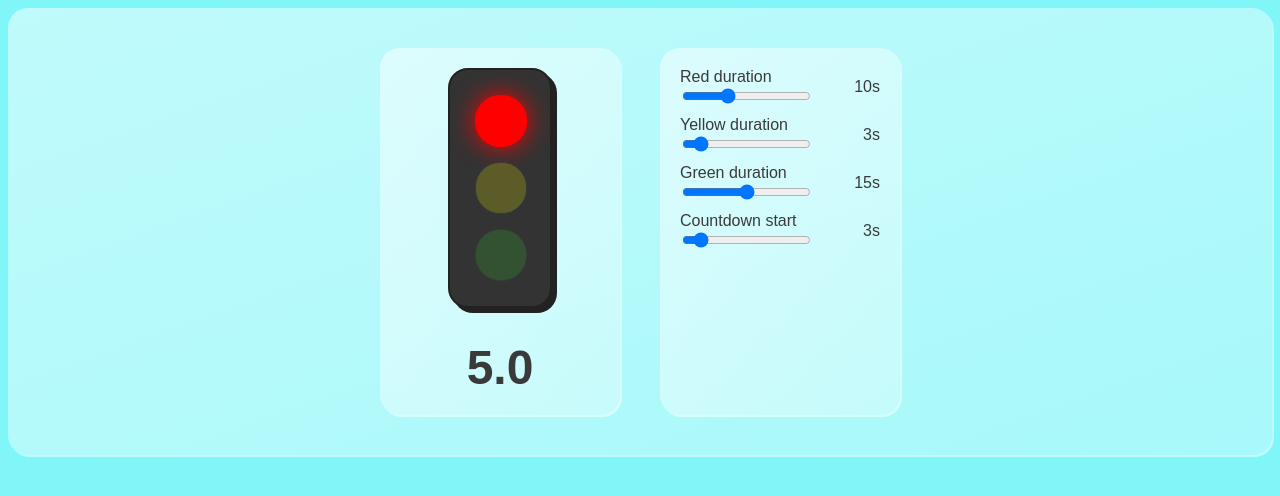
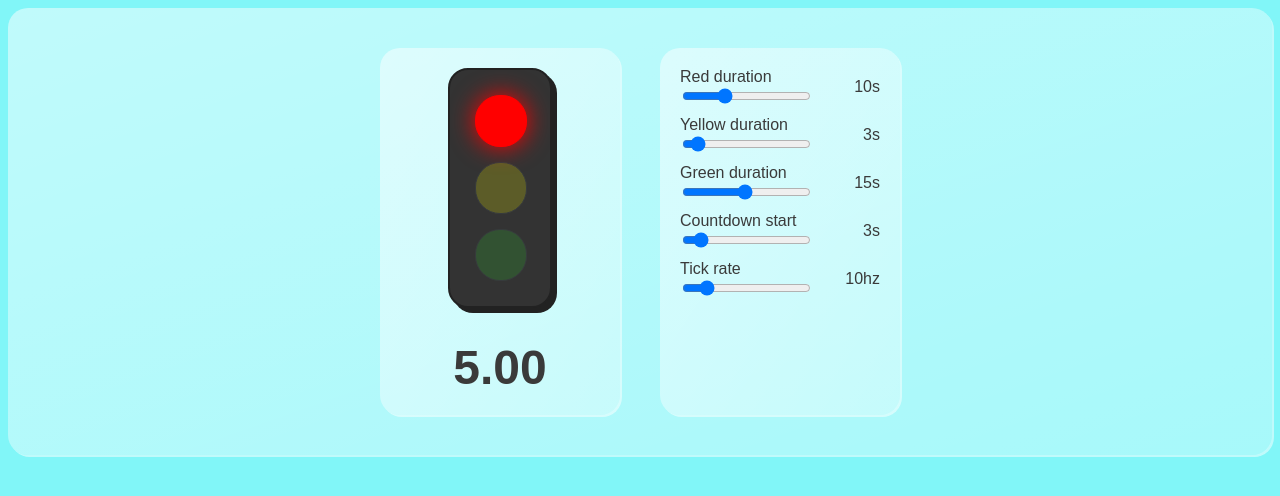
Before and after one commit to SOpatrin/Web_traffic_light, a Vue app: page /red in a window 1280 px wide. Shown: the top 496 px of the page. Built offline with nearby package versions, Linux system fonts and the light colour scheme.

Commit message:
Add tick rate and some fixes

```diff
--- a/public/index.html
+++ b/public/index.html
@@ -5,7 +5,7 @@
     <meta http-equiv="X-UA-Compatible" content="IE=edge">
     <meta name="viewport" content="width=device-width,initial-scale=1.0">
     <link rel="icon" href="<%= BASE_URL %>favicon.ico">
-    <title><%= htmlWebpackPlugin.options.title %></title>
+    <title>Traffic light</title>
   </head>
   <body>
     <noscript>
--- a/src/components/TraficLightItem.vue
+++ b/src/components/TrafficLightItem.vue
@@ -4,7 +4,7 @@
 
 <script>
 export default {
-    name: 'TraficLightItem',
+    name: 'TrafficLightItem',
     props: {
         color: {
             validator: function (value) {
--- a/src/components/TraficLitghtBody.vue
+++ b/src/components/TrafficLitghtBody.vue
@@ -1,33 +1,33 @@
 <template>
     <div class="margin-items card glass">
-        <div class="trafic-light-container card glass">
+        <div class="traffic-light-container card glass">
             <div class="body">
-                <TraficLightItem color="red" :on="color === 'red'" :blink="color === 'red' && timer < timerLowerBound" />
-                <TraficLightItem color="yellow" :on="color === 'yellow'" :blink="color === 'yellow' && timer < timerLowerBound" />
-                <TraficLightItem color="green" :on="color === 'green'" :blink="color === 'green' && timer < timerLowerBound" />
+                <TrafficLightItem color="red" :on="color === 'red'" :blink="color === 'red' && timer < timerLowerBound" />
+                <TrafficLightItem color="yellow" :on="color === 'yellow'" :blink="color === 'yellow' && timer < timerLowerBound" />
+                <TrafficLightItem color="green" :on="color === 'green'" :blink="color === 'green' && timer < timerLowerBound" />
             </div>
-            <h1 class="timer" :class="{pulse: timer < timerLowerBound}">{{ timer.toFixed(1) }}</h1>
+            <h1 class="timer" :class="{pulse: timer < timerLowerBound}">{{ timer.toFixed(2) }}</h1>
         </div>
         <form action="" class="controls-container card glass">
             <fieldset>
                 <div class="row">
                     <label class="input-label">
                         Red duration
-                        <input type="range" name="red-time" v-model.number="colorTimes.red" min="0" max="30" />
+                        <input type="range" name="red-time" v-model.number="colorTimes.red" min="1" max="30" />
                     </label>
                     <output>{{ colorTimes.red + 's' }}</output>
                 </div>
                 <div class="row">
                     <label class="input-label">
                         Yellow duration
-                        <input type="range" name="yellow-time" v-model.number="colorTimes.yellow" min="0" max="30" />
+                        <input type="range" name="yellow-time" v-model.number="colorTimes.yellow" min="1" max="30" />
                     </label>
                     <output>{{ colorTimes.yellow + 's' }}</output>
                 </div>
                 <div class="row">
                     <label class="input-label">
                         Green duration
-                        <input type="range" name="green-time" v-model.number="colorTimes.green" min="0" max="30" />
+                        <input type="range" name="green-time" v-model.number="colorTimes.green" min="1" max="30" />
                     </label>
                     <output>{{ colorTimes.green + 's' }}</output>
                 </div>
@@ -38,16 +38,23 @@
                     </label>
                     <output>{{ timerLowerBound + 's' }}</output>
                 </div>
+                <div class="row">
+                    <label class="input-label">
+                        Tick rate
+                        <input type="range" name="tick-rate" v-model.number="tickRate" min="1" max="60" />
+                    </label>
+                    <output>{{ tickRate + 'hz' }}</output>
+                </div>
             </fieldset>
         </form>
     </div>
 </template>
 
 <script>
-import TraficLightItem from './TraficLightItem.vue';
+import TrafficLightItem from './TrafficLightItem.vue';
 
 export default {
-    name: 'TraficLightBody',
+    name: 'TrafficLightBody',
     props: {
         color: {
             validator: function (value) {
@@ -77,12 +84,14 @@ export default {
             timer: 0,
             timerLowerBound: 3,
             timerInterval: null,
+            lastUpdated: performance.now(),
+            tickRate: 10,
             colorEnum,
             colorTimes
         }
     },
     components: {
-        TraficLightItem
+        TrafficLightItem
     },
     mounted: function() {
         // Load data from storage
@@ -102,10 +111,13 @@ export default {
             this.direction = Number(storageDirection);
         }
 
-        // Set timer interval
-        this.timerInterval = setInterval(() => {
-            this.timer -= .100;
-        }, 100)
+        Object.keys(this.colorTimes).forEach((key) => {
+            this.$watch('colorTimes.' + key, function() {
+                if (key === this.color) {
+                    this.timer = this.colorTimes[this.color];
+                }
+            });
+        })
     },
     // Set data in storage
     watch: {
@@ -123,6 +135,14 @@ export default {
         },
         direction: function() {
             sessionStorage.setItem('direction', this.direction);
+        },
+        tickRate: {
+            immediate: true,
+            handler: function() {
+                // Set timer interval
+                clearInterval(this.timerInterval);
+                this.timerInterval = setInterval(this.changeTimer, 1000 / this.tickRate);
+            }
         }
     },
     methods: {
@@ -139,6 +159,11 @@ export default {
 
             currentLight += this.direction;
             this.$router.push('/' + Object.keys(this.colorEnum)[currentLight]);
+        },
+        // Change timer value according current time
+        changeTimer: function() {
+            this.timer -= (performance.now() - this.lastUpdated) / 1000;
+            this.lastUpdated = performance.now();
         }
     },
     beforeDestroy: function() {
@@ -167,7 +192,7 @@ export default {
     margin: 20px;
 }
 
-.trafic-light-container, .controls-container {
+.traffic-light-container, .controls-container {
     width: 200px;
 }
 
--- a/src/router/index.js
+++ b/src/router/index.js
@@ -1,6 +1,6 @@
 import Vue from 'vue'
 import VueRouter from 'vue-router'
-import TraficLightBody from '../components/TraficLitghtBody'
+import TrafficLightBody from '../components/TrafficLitghtBody'
 
 Vue.use(VueRouter)
 
@@ -11,7 +11,7 @@ const routes = [
   },
   {
     path: '/:color',
-    component: TraficLightBody,
+    component: TrafficLightBody,
     props: true
   }
 ]
```
